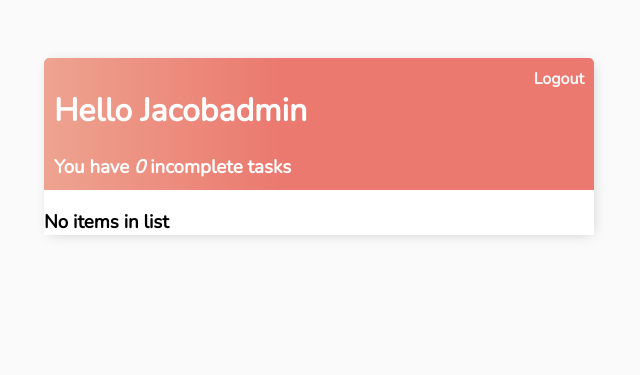
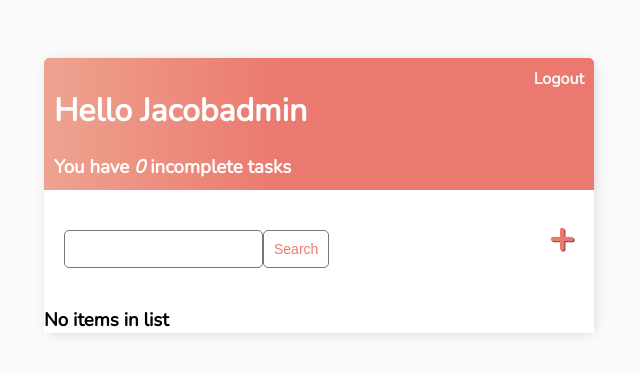
Before and after one commit to Code-Institute-Submissions/Jnaesi-Dailyquest_JanResub, a Django app: page / in a window 1280 px wide. Shown: the top 375 px of the page, without its empty margins (321-961 px from the left). Run offline with Django 3.2, Linux system fonts and the light colour scheme; a user stored in the database is signed in; data comes from the database, SQL or seed files in the repository; both versions use the stored data as it was after the commit.

Commit message:
Add styling to all task buttons, links and icons

```diff
--- a/base/templates/base/main.html
+++ b/base/templates/base/main.html
@@ -12,7 +12,7 @@
     <link href="https://fonts.googleapis.com/css2?family=Nunito:wght@200&display=swap" rel="stylesheet">
 
     <style>
-        body{
+            body{
             background-color:#FAFAFA;
             font-family: 'Nunito', sans-serif;
             padding-top: 50px;
@@ -59,8 +59,90 @@
             text-decoration: none;
         }
 
+        .task-wrapper {
+            display: flex;
+            align-items: center;
+            justify-content: space-between;
+            background-color: #fff;
+            border-top: 1px solid #dfe4ea;
+            overflow: hidden;
+        }
+
+        .task-title {
+            display: flex;
+            padding: 20px;
+        }
+
+        .task-title a {
+            text-decoration: none;
+            color: #4b5156;
+            margin-left: 10px;
+        }
+
+        .task-complete-icon {
+            height: 20px;
+            width: 20px;
+            background-color: rgb(105, 192, 105);
+            border-radius: 50%;
+        }
+
+        .task-incomplete-icon {
+            height: 20px;
+            width: 20px;
+            background-color: rgb(218, 218, 218);
+            border-radius: 50%;
+        }
+
+        .delete-link {
+            text-decoration: none;
+            font-weight: 900;
+            color: #cf4949;
+            font-size: 22px;
+            line-height: 0;
+            padding: 20px 20px;
+        }
+
+        #add-link {
+            color: #EB796F;
+            text-decoration: none;
+            font-size: 42px;
+            text-shadow: 1px 1px #81413b;
+        }
+
+        #search-add-wrapper {
+            display: flex;
+            justify-content: space-between;
+            align-items: center;
+            padding: 20px;
+        }
+
+        input[type=text],
+        input[type=password],
+        textarea {
+            border: 1px solid #757575;
+            border-radius: 5px;
+            padding: 10px;
+            width: 90%;
+        }
+
+        label {
+            padding-top: 10px !important;
+            display: block;
+        }
+
+
+        .button {
+            border: 1px solid #757575;
+            background-color: #FFF;
+            color: #EB796F;
+            padding: 10px;
+            font-size: 14px;
+            border-radius: 5px;
+            cursor: pointer;
+            text-decoration: none;
+        }
+
     </style>
-
 </head>
 <body>
 
--- a/base/templates/base/task_list.html
+++ b/base/templates/base/task_list.html
@@ -15,12 +15,13 @@
 </div>
 
 
-<!-- <a href="{% url 'task-create' %}">Add Task</a>
-<form method="GET">
-    <input type='text' name='search-area' value="{{search_input}}">
-    <input type="submit" value='Search'>
-</form>
--->
+<div id="search-add-wrapper">
+    <form method="GET" style="margin-top: 20px;display: flex;">
+        <input type='text' name='search-area' value="{{search_input}}">
+        <input class="button" type="submit" value='Search'>
+    </form>
+    <a id="add-link" href="{% url 'task-create' %}">&#x2b;</a>
+</div>
 
 <div class="task-items-wrapper">
     {% for task in tasks %}
```
Also changed, not shown: db.sqlite3.
